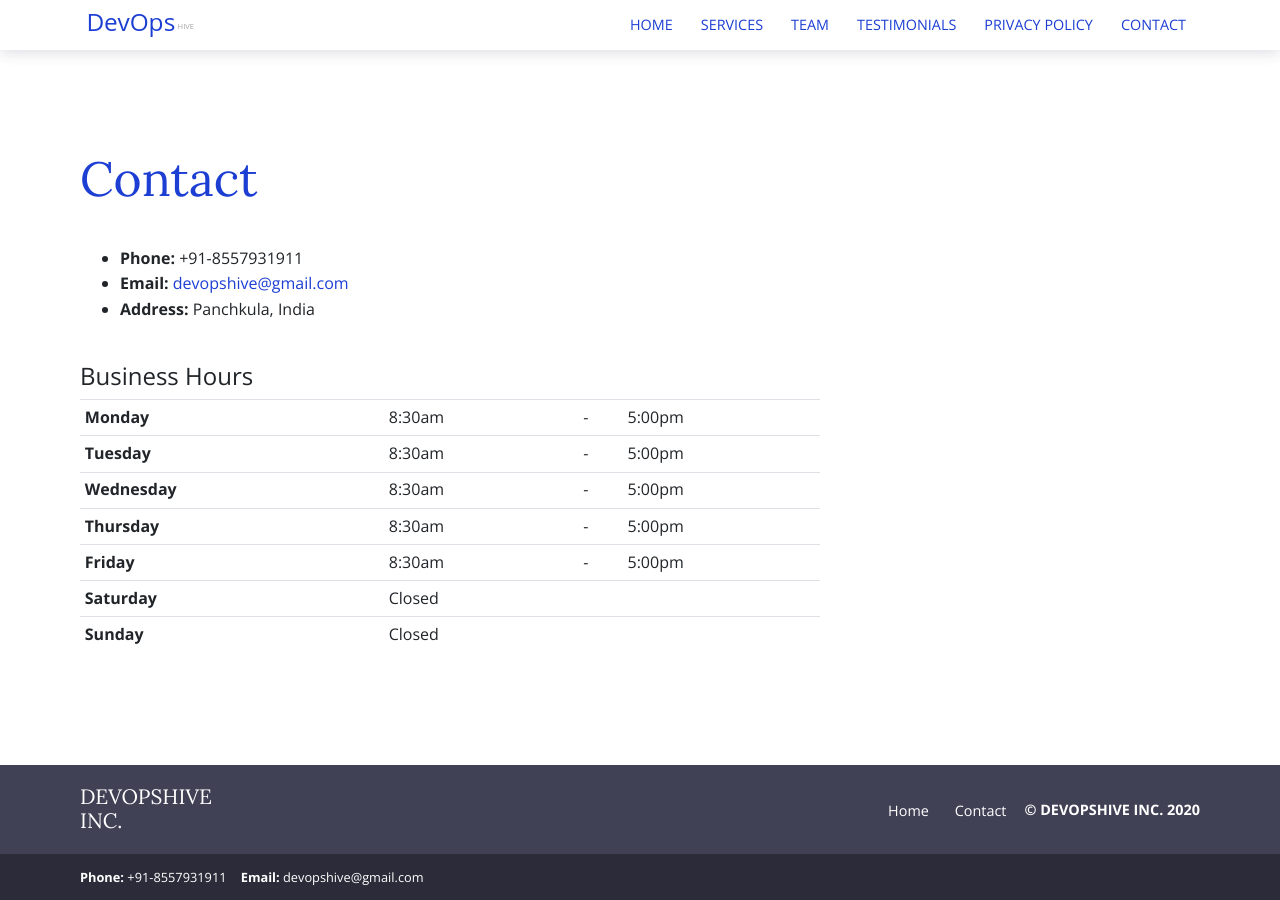
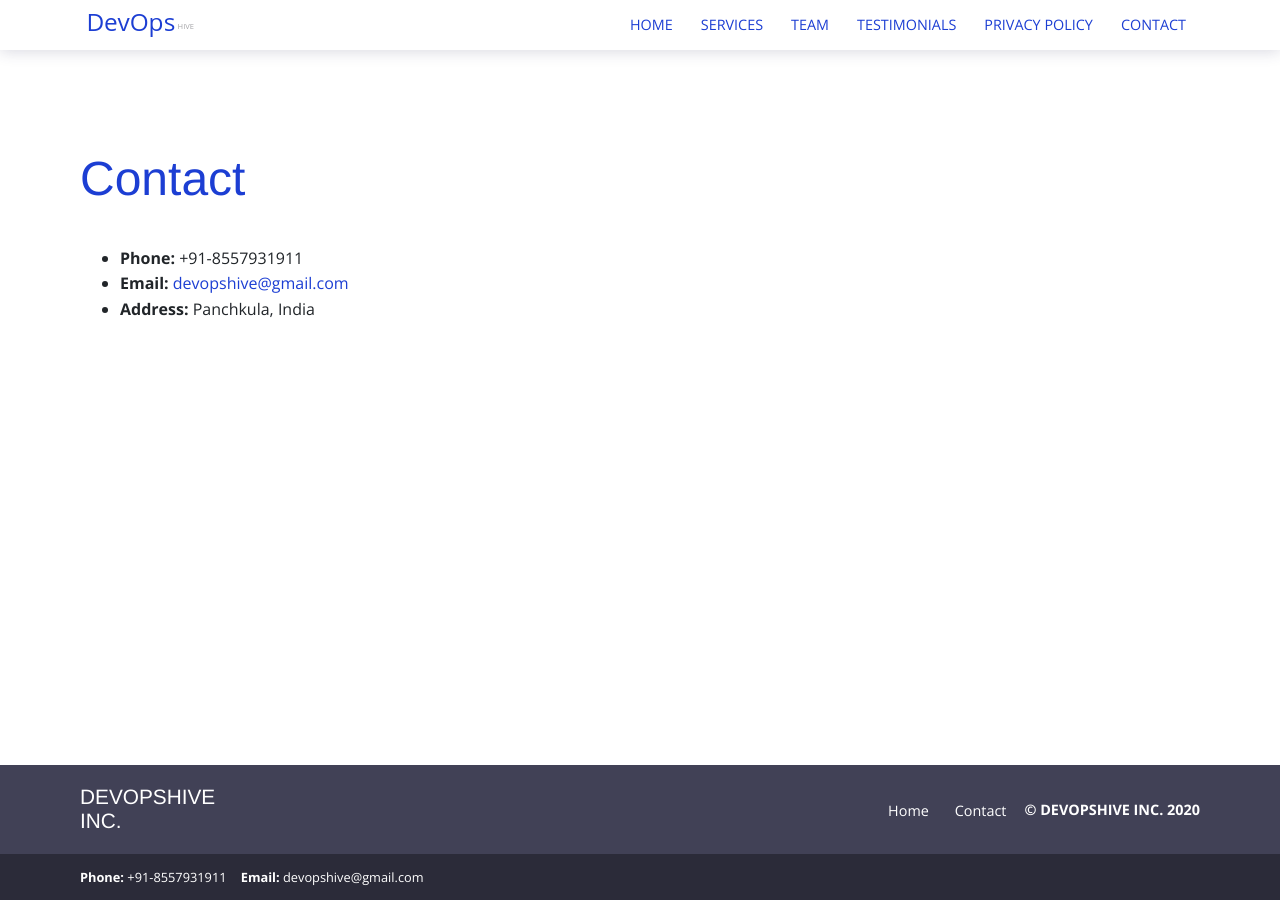
Before and after one commit to devopshive/devopshive.github.io, a Jekyll site: the page built from contact.html, in a window 1280 px wide. Built offline with Jekyll 4.4.1, drawn with Linux system fonts in a browser that asks for light colours.

Commit message:
renaming and font change

```diff
--- a/assets/css/style.scss
+++ b/assets/css/style.scss
@@ -4,7 +4,7 @@
 ---
 
 // Font
-@import url('https://fonts.googleapis.com/css?family=Lora:400|Open+Sans:400,700');
+@import url('https://fonts.googleapis.com/css?family=Roboto:400|Open+Sans:400,700');
 
 // Bootstrap
 @import 'bootstrap/functions';
--- a/contact.html
+++ b/contact.html
@@ -24,51 +24,6 @@ bodyClass: page-contact
         <li><strong>Address: </strong>{{ site.data.contact.address }}</li>
         {% endif %}
       </ul>
-      <h4 class="mt-4">Business Hours</h4>
-      <table class="table table-sm opening-hours-table">
-        <tr>
-          <td class="day font-weight-bold">Monday</td>
-          <td class="opens">8:30am</td>
-          <td>-</td>
-          <td class="closes">5:00pm</td>
-        </tr>
-        <tr>
-          <td class="day font-weight-bold">Tuesday</td>
-          <td class="opens">8:30am</td>
-          <td>-</td>
-          <td class="closes">5:00pm</td>
-        </tr>
-        <tr>
-          <td class="day font-weight-bold">Wednesday</td>
-          <td class="opens">8:30am</td>
-          <td>-</td>
-          <td class="closes">5:00pm</td>
-        </tr>
-        <tr>
-          <td class="day font-weight-bold">Thursday</td>
-          <td class="opens">8:30am</td>
-          <td>-</td>
-          <td class="closes">5:00pm</td>
-        </tr>
-        <tr>
-          <td class="day font-weight-bold">Friday</td>
-          <td class="opens">8:30am</td>
-          <td>-</td>
-          <td class="closes">5:00pm</td>
-        </tr>
-        <tr>
-          <td class="day font-weight-bold">Saturday</td>
-          <td class="opens">Closed</td>
-          <td></td>
-          <td class="closes"></td>
-        </tr>
-        <tr>
-          <td class="day font-weight-bold">Sunday</td>
-          <td class="opens">Closed</td>
-          <td> </td>
-          <td class="closes"></td>
-        </tr>
-      </table>
     </div>
   </div>
 </div>
```
Also changed, not shown: _services/tax-preperation.md (deleted, +0 -43 lines), _services/cicd.md (renamed from _services/business-sales.md), _services/mobiledevelopment.md (renamed from _services/business-advisory.md), _services/security.md (renamed from _services/mergers.md), _services/training.md (renamed from _services/superannuation.md), _services/webdevelopment.md (renamed from _services/accounting.md).
